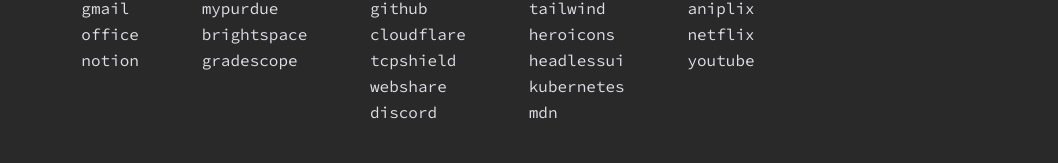
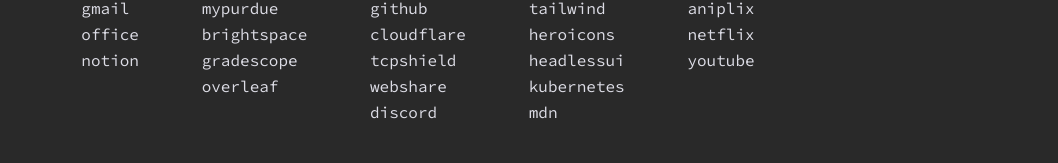
Before and after one commit to Den4200/startpage, a Next.js app: page / in a window 1280 px wide. Shown: the part 440-603 px from the top of the page, without its empty margins (222-1280 px from the left). Built offline with nearby package versions, Linux system fonts and the light colour scheme.

Commit message:
Add overleaf to bookmarks.

```diff
--- a/src/pages/index.tsx
+++ b/src/pages/index.tsx
@@ -67,6 +67,10 @@
       {
         name: "gradescope",
         url: "https://www.gradescope.com/",
+      },
+      {
+        name: "overleaf",
+        url: "https://www.overleaf.com/",
       },
     ],
   },
```
